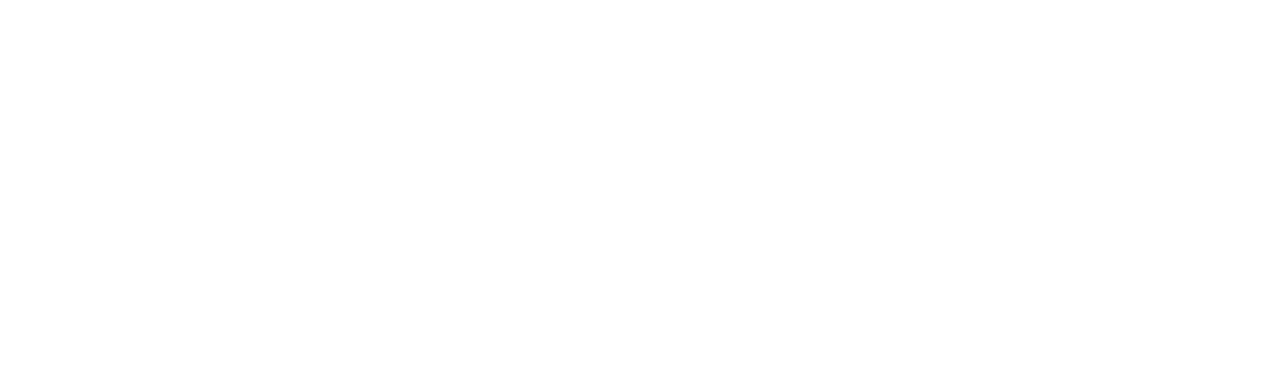
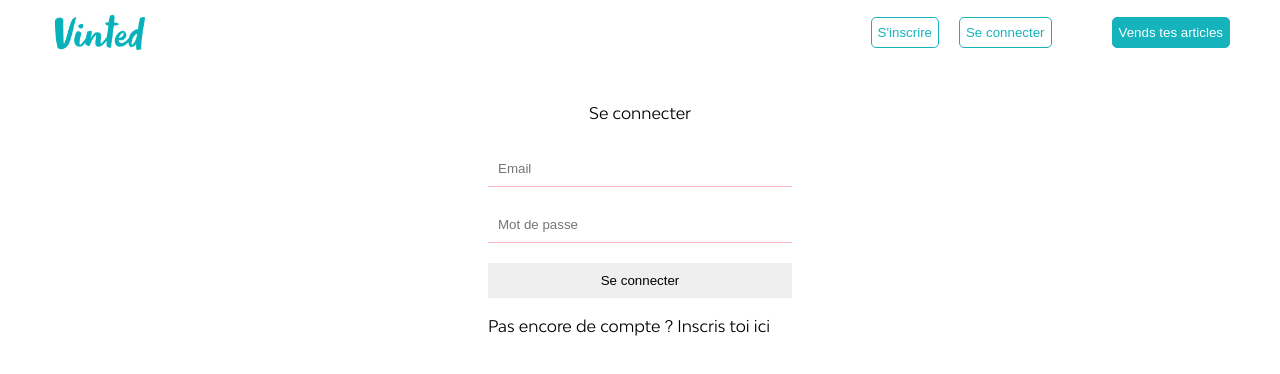
Before and after one commit to andreamasselot/Vinted-frontend, a React (Create React App) app: page /login in a window 1280 px wide. Before the commit this address had no page. Shown: the top 374 px of the page. Built offline with nearby package versions, Linux system fonts and the light colour scheme.

Commit message:
login page

```diff
--- a/src/App.js
+++ b/src/App.js
@@ -4,6 +4,7 @@ import { BrowserRouter as Router, Routes, Route } from "react-router-dom";
 import Home from "./pages/Home";
 import Offer from "./pages/Offer";
 import SignUp from "./pages/SignUp";
+import Login from "./pages/Login";
 
 function App() {
   return (
@@ -12,6 +13,7 @@ function App() {
         <Route path="/" element={<Home />} />
         <Route path="/offers/:id" element={<Offer />} />
         <Route path="/signup" element={<SignUp />} />
+        <Route path="/login" element={<Login />} />
       </Routes>
     </Router>
   );
--- /dev/null
+++ b/src/pages/Login.js
@@ -0,0 +1,57 @@
+import Header from "../components/Header";
+import { Link } from "react-router-dom";
+import { useState } from "react";
+
+const Login = () => {
+  const [email, setEmail] = useState("");
+  const [password, setPassword] = useState("");
+
+  const handleEmailChange = (event) => {
+    const value = event.target.value;
+    setEmail(value);
+  };
+  const handlePasswordChange = (event) => {
+    const value = event.target.value;
+    setPassword(value);
+  };
+  const handleSubmit = async (event) => {
+    const response = await axios.post(
+      "https://lereacteur-vinted-api.herokuapp.com/user/login",
+      {
+        email: email,
+        password: password,
+      }
+    );
+
+    console.log(response.data);
+  };
+  return (
+    <>
+      <div className="container">
+        <Header />
+      </div>
+
+      <div className="form-container">
+        <h1>Se connecter</h1>
+        <form onSubmit={handleSubmit}>
+          <input
+            className="input-form"
+            type="email"
+            name="email"
+            placeholder="Email"
+            value={email}
+          />
+          <input
+            className="input-form"
+            type="password"
+            name="password"
+            placeholder="Mot de passe"
+          />
+          <input type="submit" name="login" value="Se connecter" />
+          <Link to={"/signup"}>Pas encore de compte ? Inscris toi ici</Link>
+        </form>
+      </div>
+    </>
+  );
+};
+export default Login;
--- a/src/pages/SignUp.js
+++ b/src/pages/SignUp.js
@@ -2,6 +2,8 @@ import { useState } from "react";
 import axios from "axios";
 import Cookies from "js-cookie";
 import Header from "../components/Header";
+import { Link } from "react-router-dom";
+
 const SignUp = () => {
   const [username, setUsername] = useState("");
   const [email, setEmail] = useState("");
@@ -32,7 +34,6 @@ const SignUp = () => {
       }
     );
     console.log(response.data);
-
     Cookies.set("token", response.data.token, { expires: 7 });
   };
   const handleChecked = (event) => {
@@ -85,7 +86,7 @@ const SignUp = () => {
             harum fuga maxime.
           </p>
           <input type="submit" value="S'inscrire" name="Signup" />
-          <a href="http://google.com">Tu as déjà un compte ? Connecte toi !</a>
+          <Link to={"/login"}>Tu as déjà un compte ? Connecte toi !</Link>
         </form>
       </div>
     </>
```
